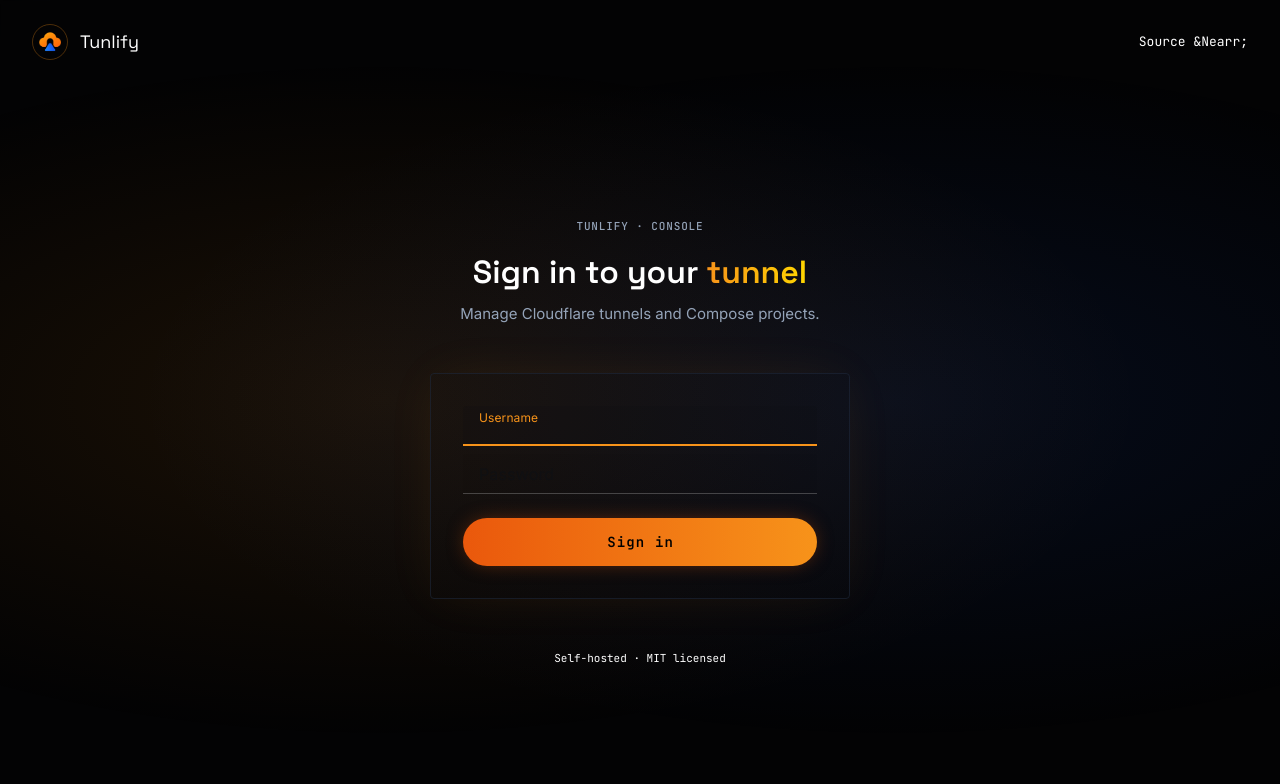
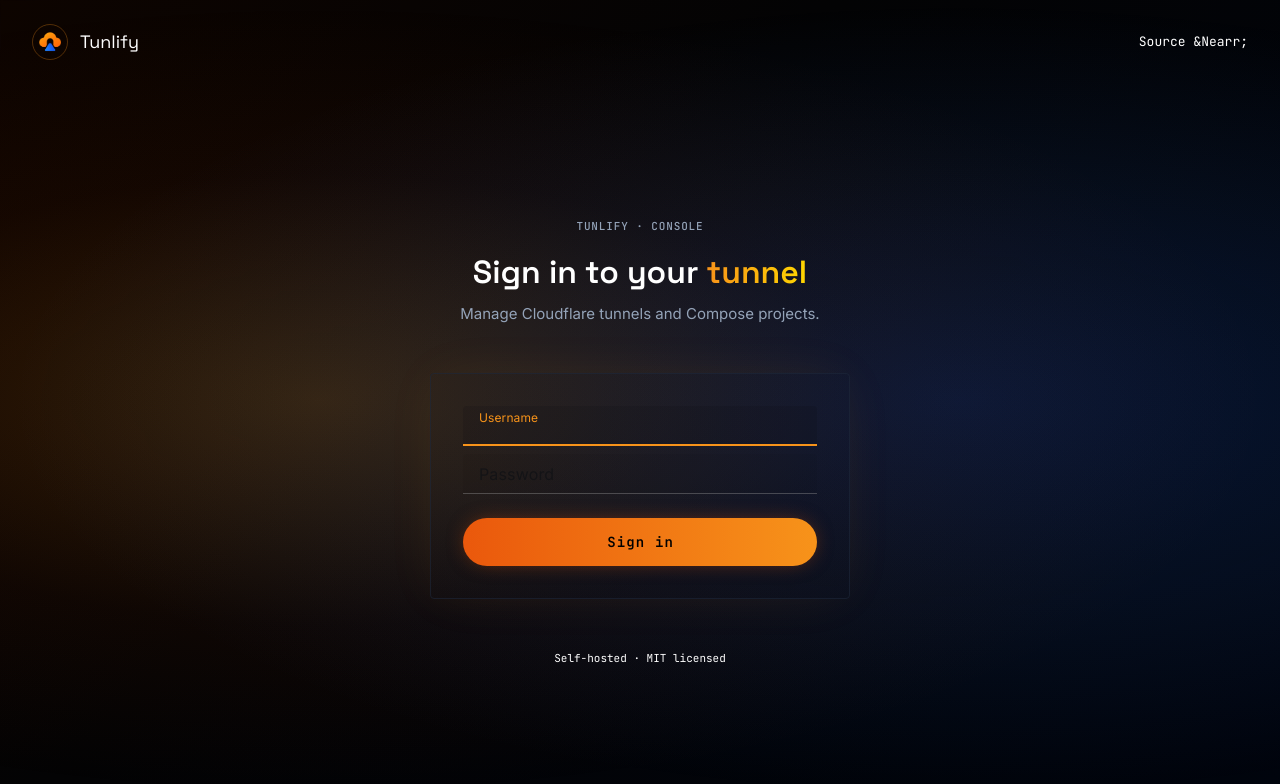
Before and after one commit to luzyver/Tunlify, a Vue app in the folder frontend/: page /login in a window 1280 px wide. Shown: the top 784 px of the page. Built offline with nearby package versions, Linux system fonts and the light colour scheme.

Commit message:
style: Update gradient background and glow styles in main.css

```diff
--- a/frontend/src/assets/main.css
+++ b/frontend/src/assets/main.css
@@ -19,7 +19,7 @@
 }
 
 body {
-  background: var(--true-void);
+  background: linear-gradient(135deg, #0d0400 0%, #030304 40%, #00040d 100%);
   color: var(--pure-light);
   font-family: 'Inter', system-ui, sans-serif;
   font-size: 14px;
@@ -61,18 +61,18 @@
 .bg-grid {
   background-size: 50px 50px;
   background-image:
-    linear-gradient(to right, rgba(30, 41, 59, 0.4) 1px, transparent 1px),
-    linear-gradient(to bottom, rgba(30, 41, 59, 0.4) 1px, transparent 1px);
-  mask-image: radial-gradient(circle at center, black 40%, transparent 100%);
-  -webkit-mask-image: radial-gradient(circle at center, black 40%, transparent 100%);
+    linear-gradient(to right, rgba(30, 41, 59, 0.3) 1px, transparent 1px),
+    linear-gradient(to bottom, rgba(30, 41, 59, 0.3) 1px, transparent 1px);
+  mask-image: radial-gradient(ellipse at center, black 50%, transparent 100%);
+  -webkit-mask-image: radial-gradient(ellipse at center, black 50%, transparent 100%);
 }
 
 /* Accent radial glows */
 .bg-orange-glow {
-  background: radial-gradient(ellipse at 30% 50%, rgba(247, 147, 26, 0.1) 0%, transparent 60%);
+  background: radial-gradient(ellipse at 25% 50%, rgba(247, 147, 26, 0.2) 0%, rgba(234, 88, 12, 0.05) 40%, transparent 70%);
 }
 .bg-blue-glow {
-  background: radial-gradient(ellipse at 70% 50%, rgba(37, 99, 235, 0.1) 0%, transparent 60%);
+  background: radial-gradient(ellipse at 75% 50%, rgba(37, 99, 235, 0.2) 0%, rgba(59, 130, 246, 0.08) 40%, transparent 70%);
 }
 
 /* Glass morphism */
@@ -150,6 +150,10 @@
 }
 
 /* Vuetify overrides */
+.v-application {
+  background: transparent !important;
+}
+
 .v-card {
   border-color: rgba(30, 41, 59, 0.6) !important;
   box-shadow: var(--card-glow) !important;
```
